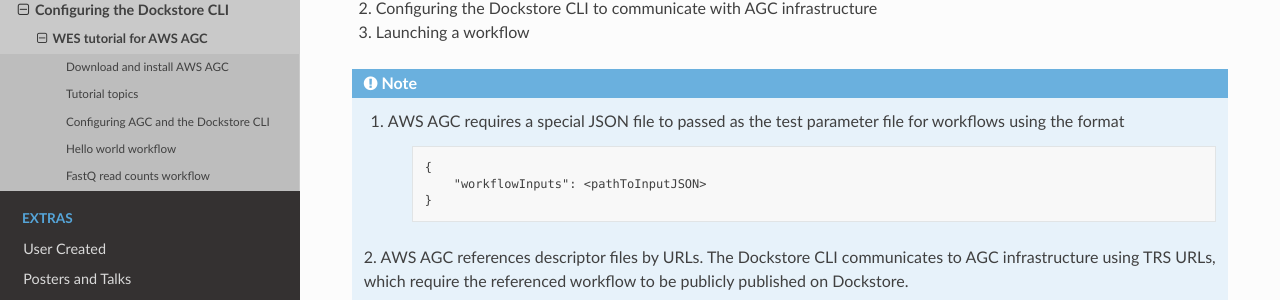
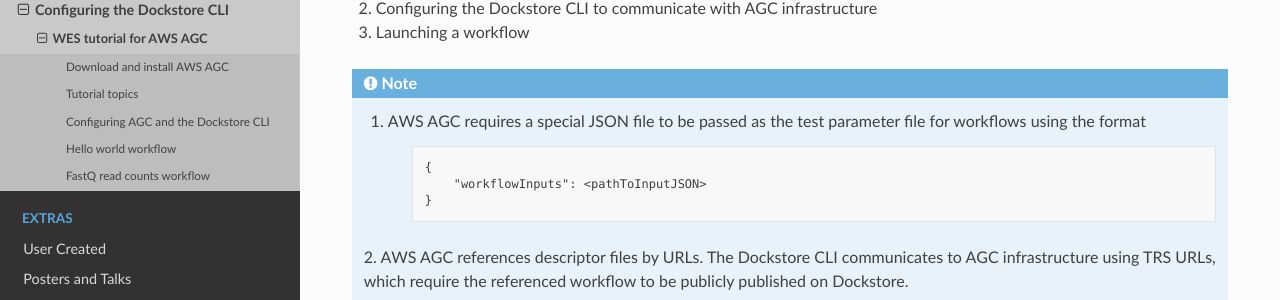
Before and after one commit to dockstore/dockstore-documentation, a Sphinx documentation site: the page built from docs/advanced-topics/wes/wes-agc-tutorial.rst, in a window 1280 px wide and 900 px high, scrolled down 430 px. Shown: the part 146-446 px from the top of the window. Built offline with Sphinx 7.4.7 and the Read the Docs theme 2.0.0, drawn with Linux system fonts in a browser that asks for light colours.

Commit message:
grammar fix 353

```diff
--- a/docs/advanced-topics/wes/wes-agc-tutorial.rst
+++ b/docs/advanced-topics/wes/wes-agc-tutorial.rst
@@ -22,7 +22,7 @@
 
 .. note::
 
-    1. AWS AGC requires a special JSON file to passed as the test parameter file for workflows using the format
+    1. AWS AGC requires a special JSON file to be passed as the test parameter file for workflows using the format
 
         .. code:: text
 
```
